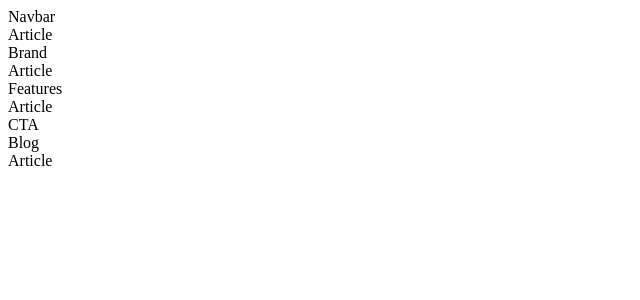
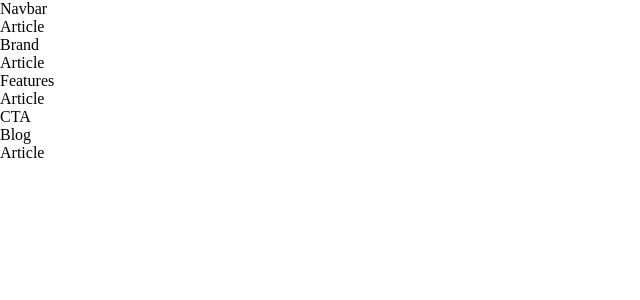
Before and after one commit to jonathancdays/veriscouts, a React (Create React App) app: page / in a window 1280 px wide. Shown: the top 300 px of the page, without its empty margins (0-640 px from the left). Built offline with nearby package versions, Linux system fonts and the light colour scheme.

Commit message:
Add index and app css & js files with styles

```diff
--- /dev/null
+++ b/src/App.css
@@ -0,0 +1,23 @@
+* {
+    box-sizing: border-box;
+    padding: 0;
+    margin: 0;
+    scroll-behavior: smooth;
+}
+
+body {
+    background: var(--color-bg)
+}
+
+a {
+    color:unset;
+    text-decoration: none;
+}
+
+.section__padding {
+    padding: 4rem 6rem;
+}
+
+.section__margin {
+    padding: 4rem 6rem;
+}
--- a/src/App.js
+++ b/src/App.js
@@ -2,6 +2,7 @@ import React from 'react';
 
 import { Footer, Blog, Possibility, Features, What, Header} from './containers';
 import {Article, Brand, Navbar, CTA} from './components';
+import './App.css';
 
 const app = () => {
   return (
--- /dev/null
+++ b/src/index.css
@@ -0,0 +1,16 @@
+@import url('https://fonts.googleapis.com/css2?family=Source+Sans+Pro:ital,wght@0,200;0,300;0,400;0,600;0,700;1,200;1,300;1,400;1,600;1,700&display=swap');
+
+:root {
+  --font-family: 'Source Sans Pro', sans-serif;
+
+  /*
+  --gradient-text: linear-gradient(89.97deg, #AE67FA 1.84%, #F49867 102.67%);
+  --gradient-bar: linear-gradient(103.22deg, #AE67FA -13.86%, #F49867 99.55%);
+  */
+
+  --color-bg: #fff;
+  --color-footer : #dd6154;
+  --color-blog: #ffbd4b;
+  --color-text: #02132e;
+  --color-subtext: #3594c6;
+}
--- a/src/index.js
+++ b/src/index.js
@@ -2,5 +2,6 @@ import React from 'react';
 import ReactDOM from 'react-dom';
 
 import App from './App';
+import './index.css';
 
 ReactDOM.render(<App />, document.getElementById('root'));
```
